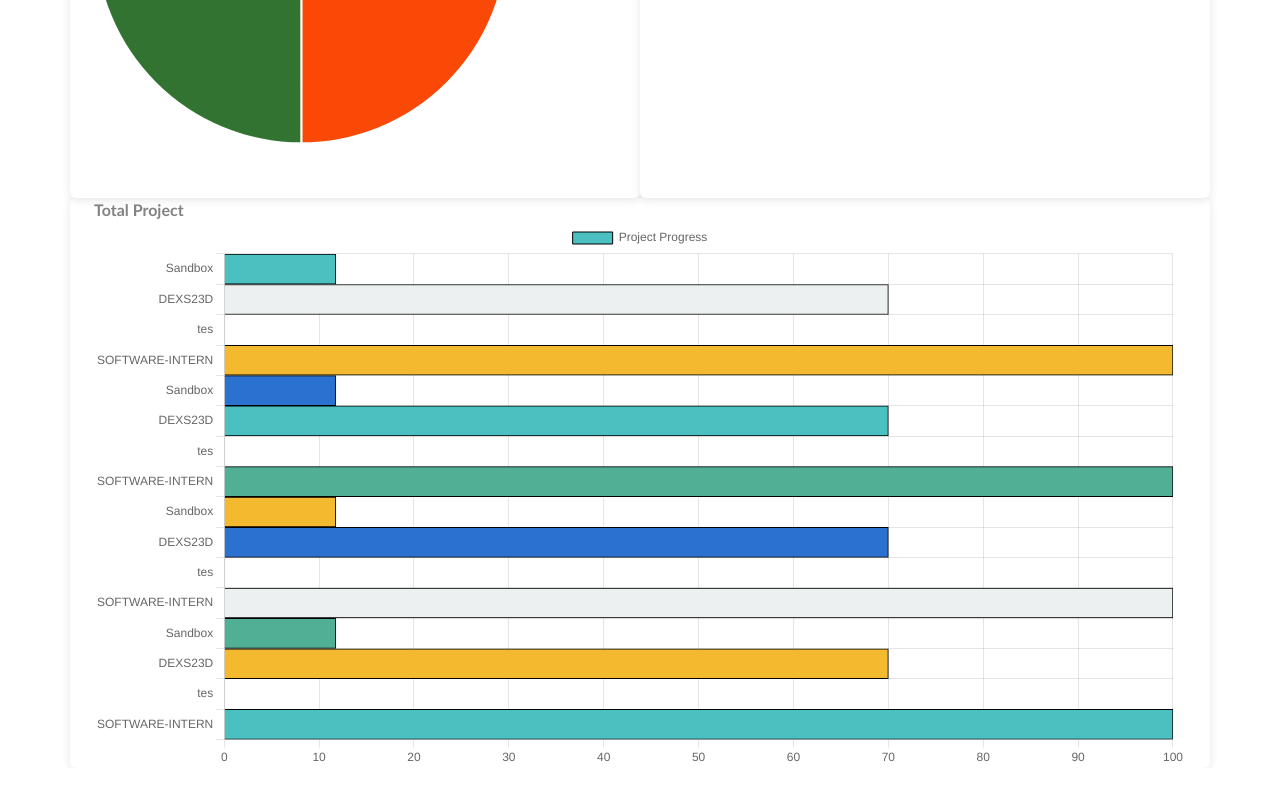
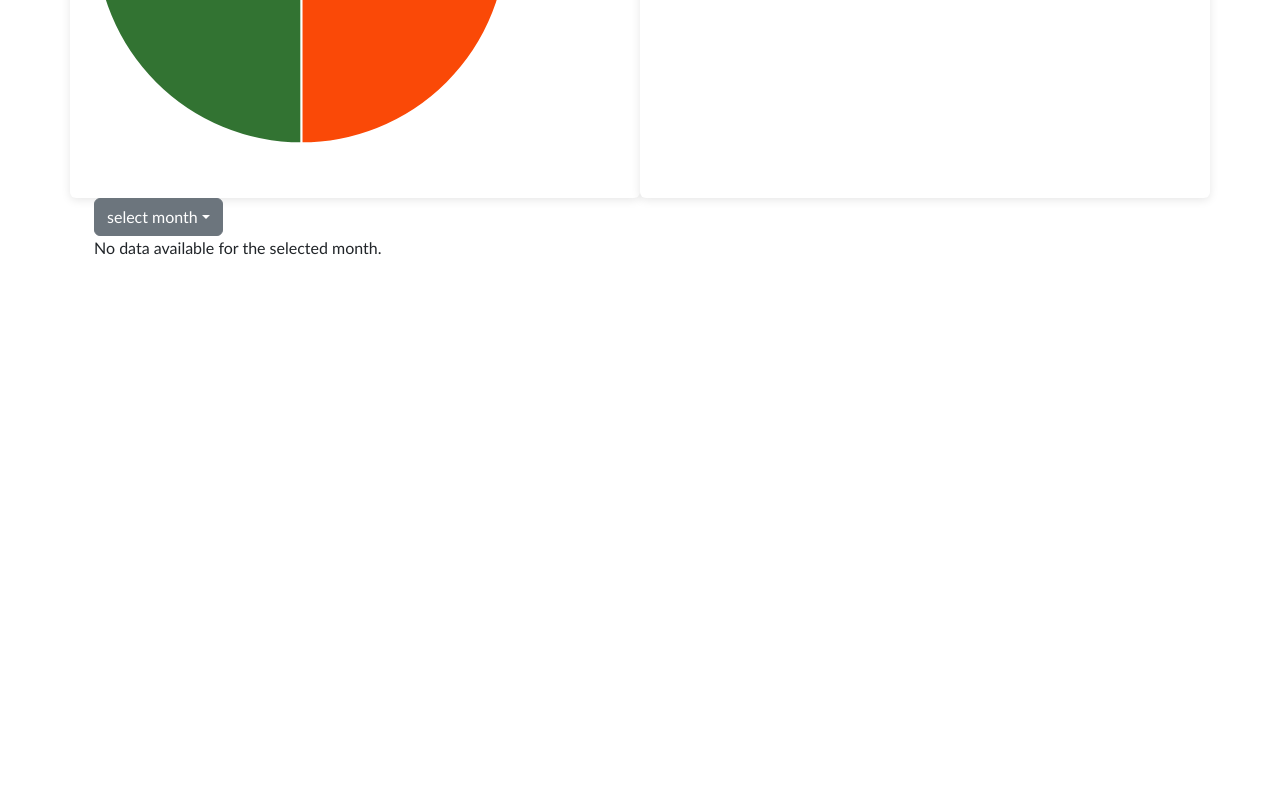
Before and after one commit to dhiyarisalah/dashboard-exe-summary, a React (Vite) app in the folder frontend/: page / in a window 1280 px wide. Shown: the part 819-1619 px from the top of the page. Before the commit the page ends 1587 px from the top, so only its background shows below. Built offline with nearby package versions, Linux system fonts and the light colour scheme.

Commit message:
update chart

```diff
--- a/frontend/package.json
+++ b/frontend/package.json
@@ -13,7 +13,7 @@
     "bootstrap": "^5.3.0",
     "chart.js": "^4.3.0",
     "react": "^18.2.0",
-    "react-bootstrap": "^2.7.4",
+    "react-bootstrap": "^2.8.0",
     "react-chartjs-2": "^5.2.0",
     "react-dom": "^18.2.0",
     "react-router-dom": "^6.12.0"
--- a/frontend/src/App.jsx
+++ b/frontend/src/App.jsx
@@ -2,7 +2,7 @@ import {Routes, Route} from 'react-router-dom'
 import LandingPage from './pages/LandingPage';
 import NavbarComponents from './components/NavbarComponents';
 import ProjectDetails from './pages/ProjectDetails';
-// import AssigneeDetails from './pages/AssigneeDetails';
+import AssigneeDetails from './pages/AssigneeDetails';
 function App() {
   return (
     <div>
--- a/frontend/src/components/Ganttchart.jsx
+++ b/frontend/src/components/Ganttchart.jsx
@@ -1,54 +1,66 @@
-import { useState } from "react";
-import BarChart from "./BarChart";
-import { projectProgress } from "../data/index.js";
-import {Container, Row} from "react-bootstrap"
+import React, { useEffect, useRef } from "react";
+import { Chart } from "chart.js";
+import { LineController, LineElement, PointElement, LinearScale, Title } from "chart.js";
+Chart.register(LineController, LineElement, PointElement, LinearScale, Title);
 
 function Ganttchart() {
-    const [projectData, setProjectData] = useState(() => {
-      const labels = projectProgress.map((data) => data.project_name);
-      const datasets = [
-        {
-          indexAxis: "y",
-          label: "Project Progress",
-          data: projectProgress.map((data) => data.progress.percentage),
-          fill: false,
+  const chartRef = useRef(null);
+
+  useEffect(() => {
+    // Setup
+    const data = {
+      labels: ['Mon', 'Tue', 'Wed', 'Thu', 'Fri', 'Sat', 'Sun'],
+      datasets: [{
+        label: 'Weekly Sales',
+        data: [18, 12, 6, 9, 12, 3, 9],
         backgroundColor: [
-            "rgba(75,192,192,1)",
-            "#ecf0f1",
-            "#50AF95",
-            "#f3ba2f",
-            "#2a71d0",
+          'rgba(255, 26, 104, 0.2)',
+          'rgba(54, 162, 235, 0.2)',
+          'rgba(255, 206, 86, 0.2)',
+          'rgba(75, 192, 192, 0.2)',
+          'rgba(153, 102, 255, 0.2)',
+          'rgba(255, 159, 64, 0.2)',
+          'rgba(0, 0, 0, 0.2)'
         ],
-          borderColor: "black",
-          borderWidth: 1,
-          barThickness: 30,
-        },
-      ]
-      const options = {
+        borderColor: [
+          'rgba(255, 26, 104, 1)',
+          'rgba(54, 162, 235, 1)',
+          'rgba(255, 206, 86, 1)',
+          'rgba(75, 192, 192, 1)',
+          'rgba(153, 102, 255, 1)',
+          'rgba(255, 159, 64, 1)',
+          'rgba(0, 0, 0, 1)'
+        ],
+        borderWidth: 1
+      }]
+    };
 
+    // Config
+    const config = {
+      type: 'bar',
+      data: data,
+      options: {
+        indexAxis: 'y',
+        scales: {
+          x: {
+            type: 'time',
+            time: {
+              unit: 'day',
             }
-      return {
-        labels: labels,
-        datasets: datasets,
-        options: options
+          }
+        }
+      }
     };
-    });
+
+    // Render chart
+    const ctx = chartRef.current.getContext("2d");
+    new Chart(ctx, config);
+
+  }, []);
 
   return (
     <div className="Progress">
-        <Container className="progress-box">
-          <Row>
-            <div className="title-count">
-              Total Project
-            </div>
-          </Row>
-          <Row>
-            <div style={{ width: "100%", height: "100%" }}>
-              <BarChart chartData={projectData} />
-            </div>
-          </Row>
-        </Container>
-
+      <canvas ref={chartRef} id="myChart" width="400" height="400"></canvas>
     </div>
   );
 }
--- /dev/null
+++ b/frontend/src/components/UserProgress.jsx
@@ -0,0 +1,131 @@
+import { useState } from "react";
+import BarChart from "./BarChart";
+import { userProgress } from "../data/index.js";
+import { Container, Row, Dropdown } from "react-bootstrap";
+
+function UserProgress() {
+  const dropdownItems = [
+    { label: "January", value: "January" },
+    { label: "February", value: "February" },
+    { label: "March", value: "March" },
+    { label: "April", value: "April" },
+    { label: "May", value: "May" },
+    { label: "June", value: "June" },
+    { label: "July", value: "July" },
+    { label: "August", value: "August" },
+    { label: "September", value: "September" },
+    { label: "October", value: "October" },
+    { label: "November", value: "November" },
+    { label: "December", value: "December" },
+  ];
+
+  const [selectedMonth, setSelectedMonth] = useState("select month");
+  const [projectData, setProjectData] = useState(null);
+
+  const handleDropdownChange = (event) => {
+    const month = event;
+    setSelectedMonth(month);
+    const filteredData = userProgress[0][month]; // Access the data for the selected month
+
+    if (filteredData) {
+      const labels = filteredData.map((data) => data.user_name);
+      const datasets = [
+        {
+          indexAxis: "x",
+          label: "WP Done",
+          data: filteredData.map((data) => data.wp_done),
+          fill: false,
+          backgroundColor: [
+            "rgba(75,192,192,1)",
+            "#ecf0f1",
+            "#50AF95",
+            "#f3ba2f",
+            "#2a71d0",
+          ],
+          borderColor: "black",
+          borderWidth: 1,
+          barThickness: 30,
+        },
+        {
+          indexAxis: "x",
+          label: "WP Total",
+          data: filteredData.map((data) => data.wp_total),
+          fill: false,
+          backgroundColor: [
+            "rgba(75,192,192,1)",
+            "#ecf0f1",
+            "#50AF95",
+            "#f3ba2f",
+            "#2a71d0",
+          ],
+          borderColor: "black",
+          borderWidth: 1,
+          barThickness: 30,
+        },
+      ];
+      const options = {
+        plugins: {
+          legend: {
+            display: true,
+            position: "bottom",
+          },
+        },
+        scales: {
+          x: {
+            stacked: true,
+          },
+          y: {
+            stacked: true,
+          },
+        },
+      };
+
+      setProjectData({
+        labels: labels,
+        datasets: datasets,
+        options: options,
+      });
+    } else {
+      setProjectData(null);
+    }
+  };
+
+
+  return (
+    <div className="Progress">
+      <Container className="progress-box">
+        <Row>
+          <Dropdown onSelect={handleDropdownChange}>
+            <Dropdown.Toggle variant="secondary" id="dropdown-basic">
+              {selectedMonth ? selectedMonth : "select month"}
+            </Dropdown.Toggle>
+            <Dropdown.Menu>
+              {dropdownItems.map((item) => (
+                <Dropdown.Item
+                  key={item.value}
+                  eventKey={item.value}
+                  active={selectedMonth === item.value}
+                >
+                  {item.label}
+                </Dropdown.Item>
+              ))}
+            </Dropdown.Menu>
+          </Dropdown>
+        </Row>
+        <Row>
+          <div style={{ width: "100%", height: "100%" }}>
+            {projectData ? (
+              <BarChart
+                chartData={projectData}
+              />
+            ) : (
+              <p>No data available for the selected month.</p>
+            )}
+          </div>
+        </Row>
+      </Container>
+    </div>
+  );
+}
+
+export default UserProgress;
--- a/frontend/src/data/index.js
+++ b/frontend/src/data/index.js
@@ -169,5 +169,109 @@ export const projectProgress = [
     }
   }
 
+]
 
+export const userProgress = [
+  {
+    "March": [
+      {
+        "user_name": "Salsabila Asyifa",
+        "wp_total": 5,
+        "wp_done": 1,
+        "progress": 20
+      },
+      {
+        "user_name": "Dhiya Risalah Ghaida",
+        "wp_total": 1,
+        "wp_done": 0,
+        "progress": 0
+      }
+    ],
+    "July": [
+      {
+        "user_name": "Salsabila Asyifa",
+        "wp_total": 1,
+        "wp_done": 0,
+        "progress": 0
+      }
+    ],
+    "August": [
+      {
+        "user_name": "Dhiya Risalah Ghaida",
+        "wp_total": 2,
+        "wp_done": 0,
+        "progress": 0
+      }
+    ],
+    "November": [
+      {
+        "user_name": "Salsabila Asyifa",
+        "wp_total": 1,
+        "wp_done": 0,
+        "progress": 0
+      }
+    ],
+    "April": [
+      {
+        "user_name": "Dhiya Risalah Ghaida",
+        "wp_total": 1,
+        "wp_done": 0,
+        "progress": 0
+      }
+    ]
+  }
 ]
+
+// export const userProgress = [
+//   {
+//     "project_name": "Sandbox",
+//     "progress": [
+//       {
+//         "userName": "Salsabila Asyifa",
+//         "wpTotal": 9,
+//         "wpDone": 1,
+//         "storyPoints": 40,
+//         "progress": 11.11111111111111
+//       },
+//       {
+//         "userName": "Dhiya Risalah Ghaida",
+//         "wpTotal": 7,
+//         "wpDone": 0,
+//         "storyPoints": 303,
+//         "progress": 0
+//       },
+//       {
+//         "userName": "Anonymous Software",
+//         "wpTotal": 1,
+//         "wpDone": 1,
+//         "storyPoints": 0,
+//         "progress": 100
+//       }
+//     ]
+//   },
+//   {
+//     "project_name": "DEXS23D",
+//     "progress": [
+//       {
+//         "userName": "Software-Intern ITB",
+//         "wpTotal": 11,
+//         "wpDone": 11,
+//         "storyPoints": 0,
+//         "progress": 100
+//       },
+//       {
+//         "userName": "Dhiya Risalah Ghaida",
+//         "wpTotal": 2,
+//         "wpDone": 2,
+//         "storyPoints": 0,
+//         "progress": 100
+//       },
+//       {
+//         "userName": "Salsabila Asyifa",
+//         "wpTotal": 2,
+//         "wpDone": 2,
+//         "storyPoints": 0,
+//         "progress": 100
+//       }
+//     ]
+//   }
--- a/frontend/src/pages/AssigneeDetails.jsx
+++ b/frontend/src/pages/AssigneeDetails.jsx
@@ -1,27 +1,9 @@
-// import {Container, Row, Col, Button} from 'react-bootstrap'
-// import ProjectChart from '../components/ProjectChart'
-// import WorkPackagesTable from '../components/WorkPackagesTable'
+import React from 'react'
 
-// const LandingPage = () => {
-//   return (
-//     <div className= "landingpage">
-//      <header className= "w=100 min-vh-100">
-//       <Row>
-//         <Col>
-//         <h1>Dhiya Risalah Ghaida</h1>
-//         </Col>
-//       </Row>
-//       <h3>Overview</h3>
-//       <Container>
-//           <ProjectChart />
-//       </Container>
-//       <Container>
-//           <WorkPackagesTable />
-//       </Container>
-//      </header>
-//      <div className= "w=100 min-vh-100">  </div>
-//     </div>
-//   )
-// }
+function AssigneeDetails() {
+  return (
+    <div>AssigneeDetails</div>
+  )
+}
 
-// export default LandingPage
+export default AssigneeDetails
--- a/frontend/src/pages/LandingPage.jsx
+++ b/frontend/src/pages/LandingPage.jsx
@@ -2,7 +2,8 @@ import {Row, Col, Button, Container} from 'react-bootstrap'
 import ProjectChart from '../components/ProjectChart'
 import Progress from '../components/Progress'
 import { useState, useEffect} from 'react'
-import Ganttchart from '../components/Ganttchart'
+// import Ganttchart from '../components/Ganttchart'
+import UserProgress from '../components/UserProgress'
 
 const LandingPage = () => {
   const [lastUpdate, setLastUpdate] = useState("");
@@ -50,9 +51,10 @@ const LandingPage = () => {
             </Col>
           </Row>
           <Row className="second-row">
-            <Ganttchart />
           </Row>
-
+          <Row className= "w=100 min-vh-100">
+            <UserProgress />
+          </Row>
         </Container>
      </header>
     </div>
```
Also changed, not shown: 1 other file (tests, documents, lock files or other folders). Lines whose indentation alone changed are shown as unchanged.
